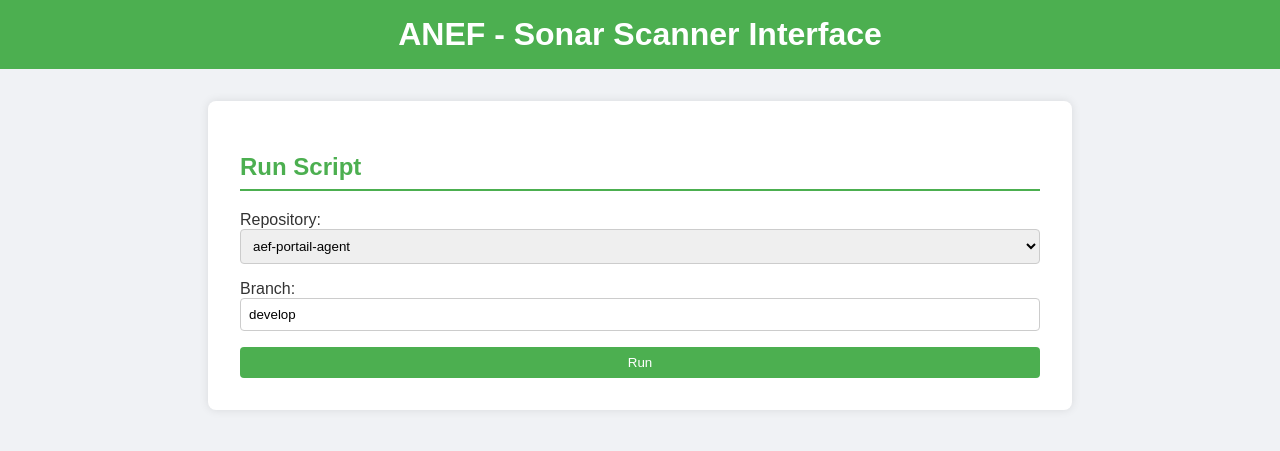
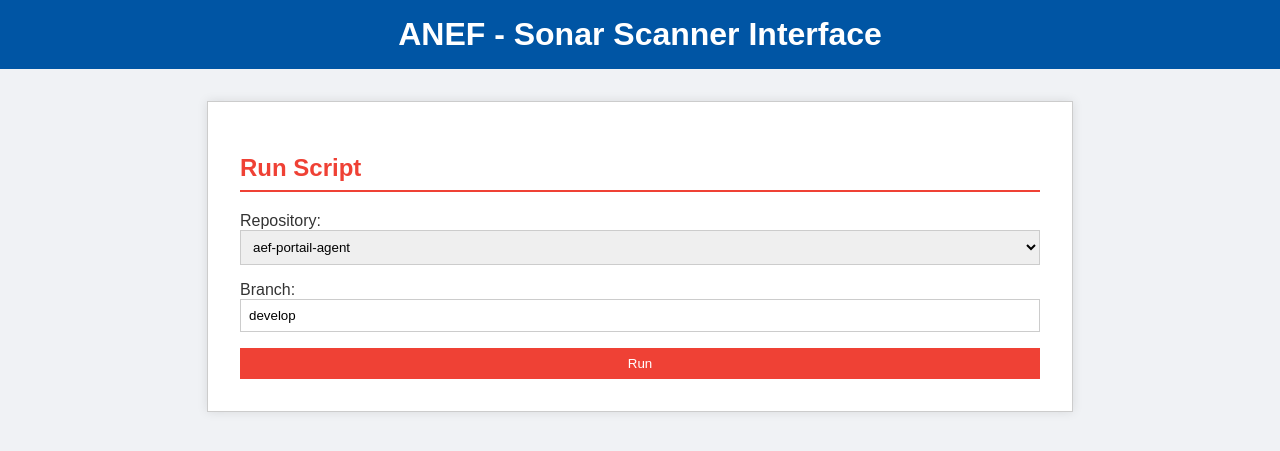
Before and after one commit to MattMannEC/sonar-imp, a Flask app: page / in a window 1280 px wide. Shown: the top 451 px of the page. Run offline with Flask 3, Linux system fonts and the light colour scheme.

Commit message:
Update style

```diff
--- a/sonar-scanner-ihm/static/styles.css
+++ b/sonar-scanner-ihm/static/styles.css
@@ -1,6 +1,5 @@
 /* styles.css */
 
-/* Base styles */
 body {
     font-family: Arial, sans-serif;
     background-color: #f0f2f5;
@@ -10,7 +9,7 @@ body {
 }
 
 header {
-    background-color: #4CAF50;
+    background-color: #0055A4; /* Blue from the French flag */
     color: white;
     padding: 1rem;
     text-align: center;
@@ -25,13 +24,13 @@ main {
     max-width: 800px;
     margin: 2rem auto;
     background-color: white;
-    border-radius: 8px;
+    border: 1px solid #ccc;
     box-shadow: 0 0 10px rgba(0, 0, 0, 0.1);
 }
 
 h2 {
-    color: #4CAF50;
-    border-bottom: 2px solid #4CAF50;
+    color: #EF4135; /* Red from the French flag */
+    border-bottom: 2px solid #EF4135;
     padding-bottom: 0.5rem;
 }
 
@@ -44,34 +43,34 @@ select, input[type="text"] {
     margin-bottom: 1rem;
     padding: 0.5rem;
     border: 1px solid #ccc;
-    border-radius: 4px;
+    border-radius: 0; /* Sharp edges */
 }
 
 input[type="submit"] {
     padding: 0.5rem 1rem;
     color: white;
-    background-color: #4CAF50;
+    background-color: #EF4135; /* Red from the French flag */
     border: none;
-    border-radius: 4px;
+    border-radius: 0; /* Sharp edges */
     cursor: pointer;
     transition: background-color 0.3s;
 }
 
 input[type="submit"]:hover {
-    background-color: #45a049;
+    background-color: #d40e12; /* Darker red for hover effect */
 }
 
 pre {
     background-color: #f4f4f4;
     padding: 1rem;
     border: 1px solid #ccc;
-    border-radius: 4px;
+    border-radius: 0; /* Sharp edges */
     white-space: pre-wrap;
     word-wrap: break-word;
 }
 
 a {
-    color: #4CAF50;
+    color: #0055A4; /* Blue from the French flag */
     text-decoration: none;
     margin-top: 1rem;
     display: inline-block;
```
